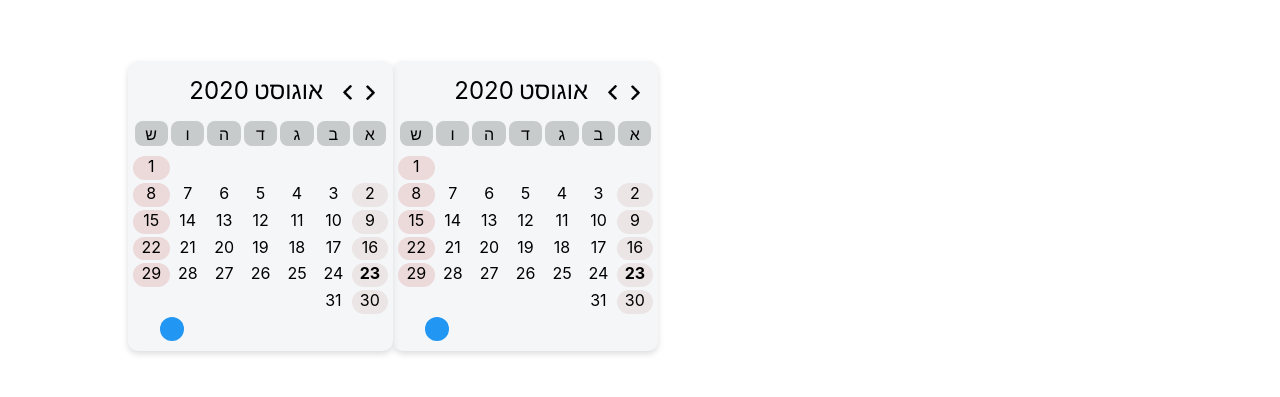
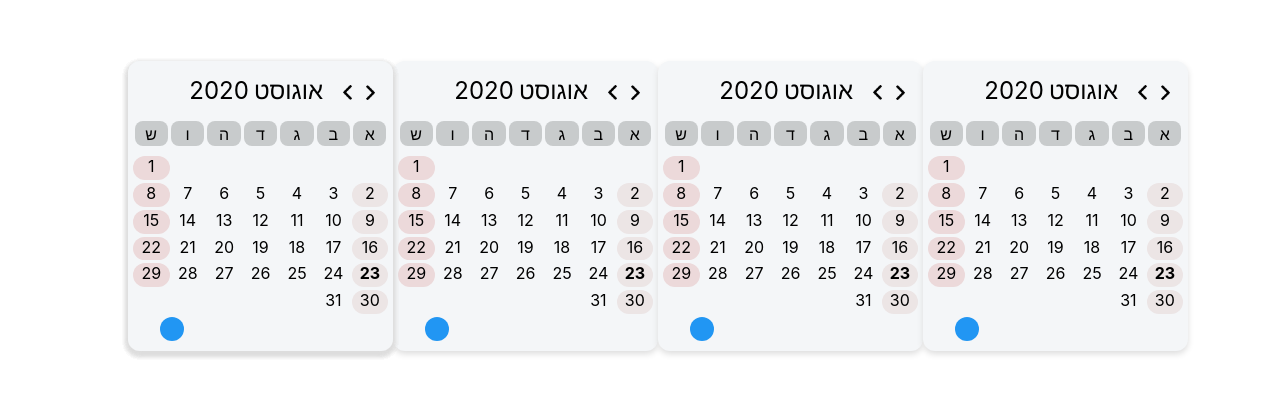
Before and after one commit to almogtavor/date-range-picker, a React (Create React App) app: page / in a window 1280 px wide. Shown: the part 179-576 px from the top of the page. Built offline with nearby package versions, Linux system fonts and the light colour scheme.

Commit message:
Unlimited View Calendars Support
Not finished. Support unlimited calendars, to help view and pick dates easily.

```diff
--- a/src/App.css
+++ b/src/App.css
@@ -1,6 +1,15 @@
 .App {
   width: 100vw;
   height: 100vh;
+}
+
+.date-range-picker {
+  position: absolute;
+  width: 795px;
+  display: grid;
+  grid-template-columns: repeat(3, 1fr);
+  top: 30%;
+  left: 10%;
 }
 
 .calendar-component {
@@ -8,25 +17,10 @@
   position: absolute;
   height: 280px;
   width: 255px;
-  top: 30%;
-  left: 10%;
-
-  /* transform: translate(-50%, -50%); */
-
-  border-radius: 10px;
+  border-radius: 12px;
   box-shadow: 0 3px 6px #ddd;
   padding: 5px;
   background-color: rgb(244, 246, 248);
-}
-
-.date-range-picker {
-
-  width: 520px;
-  height: 280px;
-}
-
-.right {
-  margin-left: 265px;
 }
 
 .mute-icon {
--- a/src/App.js
+++ b/src/App.js
@@ -4,11 +4,17 @@ import CalendarConatiner from './containers/CalendarContainer';
 import LowerFooterContainer from './containers/LowerFooterContainer';
 import HeaderContainer from './containers/HeaderContainer';
 
-function DateRangePicker(props) {
+const DateRangePickerComponents = (props) => {
   return (
-    <div className="App">
-      <div className="date-range-picker">
-        <div className="calendar-component right">
+    <>
+    {[...Array(props.boardsNum).keys()].map((i) => {
+      console.log(i);
+      return (
+        <div
+          key={i}
+          className="calendar-component"
+          style={{"gridColumn": i + 1, "gridRow": (i + 1) % 3}}
+        >
           <HeaderContainer
             language={props.language}
           />
@@ -19,11 +25,24 @@ function DateRangePicker(props) {
           />
           <LowerFooterContainer/>
         </div>
-        <div className="calendar-component left">
-            <HeaderContainer/>
-            <CalendarConatiner/>
-            <LowerFooterContainer/>
-        </div>
+        );
+      })}
+    </>
+  );
+};
+
+function DateRangePicker(props) {
+  console.log(props);
+  return (
+    <div className="App">
+      <div className="date-range-picker">
+        <DateRangePickerComponents
+            language={props.language}
+            startYear={props.startYear}
+            endYear={props.endYear}
+            firstDayOfWeekIndex={props.firstDayOfWeekIndex}
+            boardsNum={props.boardsNum}
+        />
       </div>
     </div>
   );
--- a/src/index.js
+++ b/src/index.js
@@ -16,6 +16,7 @@ ReactDOM.render(
             startYear={1970}
             endYear={2030}
             firstDayOfWeekIndex={0}
+            boardsNum={8}
         />
     </Provider>,
     document.getElementById('root')
--- a/src/styles/month-selector.css
+++ b/src/styles/month-selector.css
@@ -26,17 +26,17 @@
   }
 
   .month-selector div:nth-child(1) {
-    border-top-left-radius: 10px;
+    border-top-left-radius: 12px;
   }
 
   .month-selector div:nth-child(3) {
-    border-top-right-radius: 10px;
+    border-top-right-radius: 12px;
   }
 
-  .month-selector div:nth-child(10) {
-    border-bottom-left-radius: 10px;
+  .month-selector div:nth-last-child(3) {
+    border-bottom-left-radius: 12px;
   }
 
-  .month-selector div:nth-child(12) {
-    border-bottom-right-radius: 10px;
+  .month-selector div:nth-last-child(1) {
+    border-bottom-right-radius: 12px;
   }
--- a/src/styles/year-selector.css
+++ b/src/styles/year-selector.css
@@ -8,7 +8,6 @@
     background: rgb(244, 246, 248);
     border-radius: 10px;
     display: grid;
-    /* grid-template-areas: "1 2 3" "4 5 6" "7 8 9" "10 11 12"; */
     grid-template-columns: repeat(3, 1fr);
     overflow-y: auto;
   }
@@ -40,17 +39,17 @@
   }
 
   .year-selector div:nth-child(1) {
-    border-top-left-radius: 10px;
+    border-top-left-radius: 12px;
   }
 
   .year-selector div:nth-child(3) {
-    border-top-right-radius: 10px;
+    border-top-right-radius: 12px;
   }
 
-  .year-selector div:nth-child(10) {
-    border-bottom-left-radius: 10px;
+  .year-selector div:nth-last-child(3) {
+    border-bottom-left-radius: 12px;
   }
 
-  .year-selector div:nth-child(12) {
-    border-bottom-right-radius: 10px;
+  .year-selector div:nth-last-child(1) {
+    border-bottom-right-radius: 12px;
   }
```
Also changed, not shown: src/images/add-calendar-icon.png (added). Lines whose indentation alone changed are shown as unchanged.
